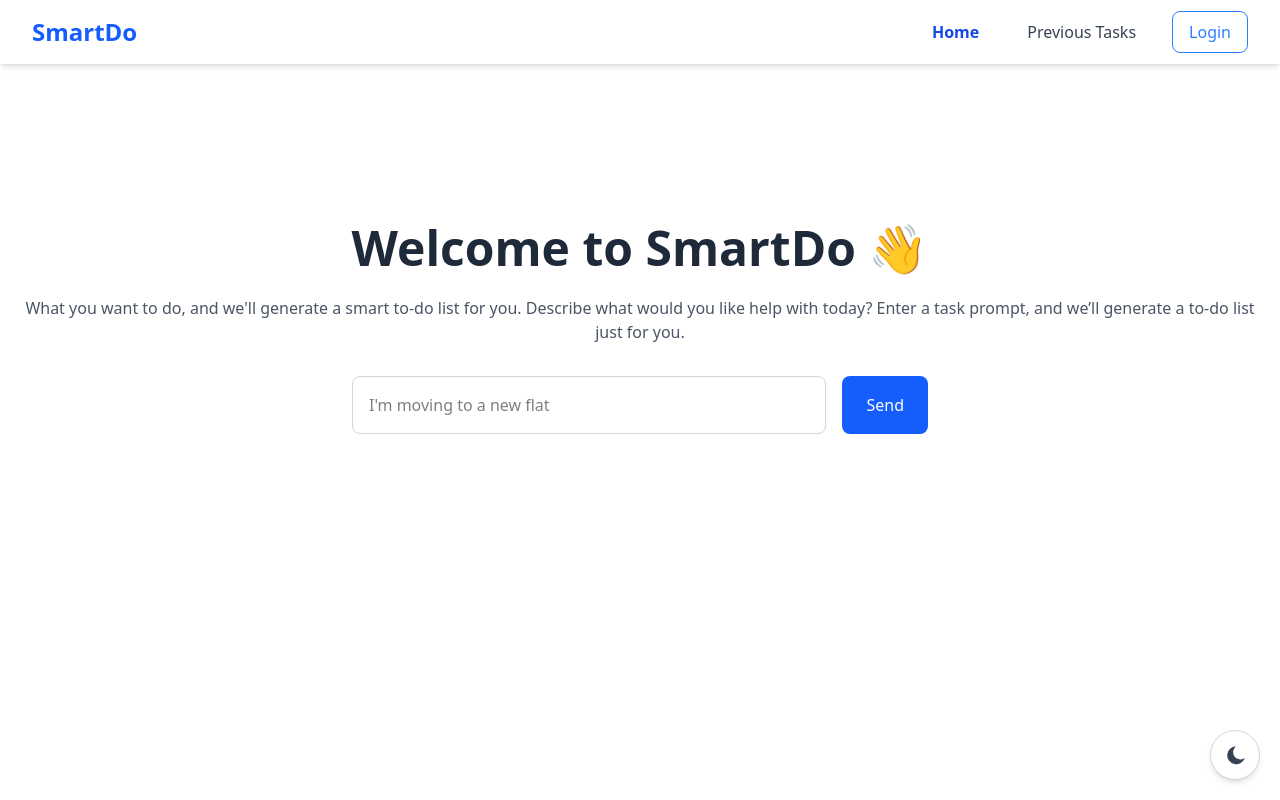
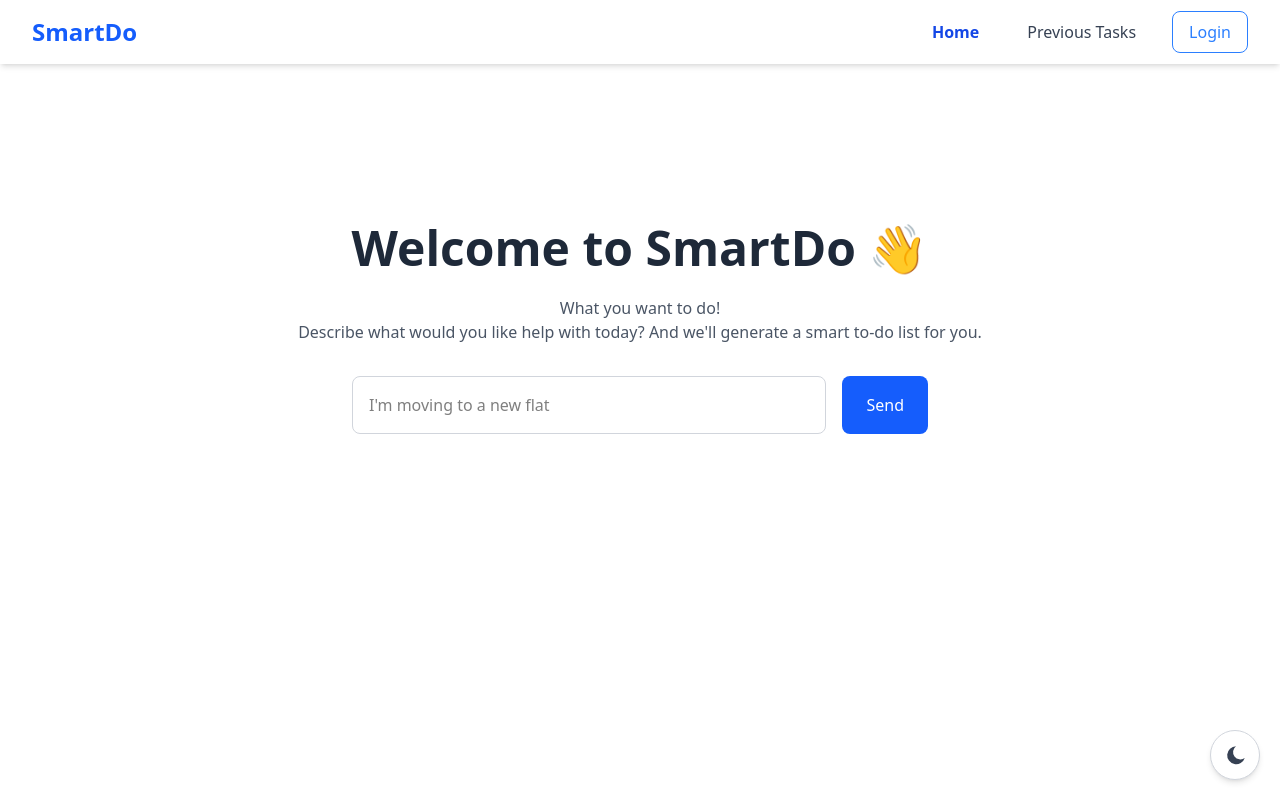
Before and after one commit to soynerd/smartdo, a React (Vite) app: page / in a window 1280 px wide. Built offline with nearby package versions, Linux system fonts and the light colour scheme; no server answers.

Commit message:
fixed delete button

```diff
--- a/src/components/HomePage.jsx
+++ b/src/components/HomePage.jsx
@@ -47,9 +47,8 @@ export default function Home({toggleLoading}) {
         Welcome to SmartDo 👋
       </h1>
       <p className="mb-8 text-gray-600 dark:text-gray-300">
-        What you want to do, and we'll generate a smart to-do list for you.
-        Describe what would you like help with today? Enter a task prompt, and
-        we’ll generate a to-do list just for you.
+        What you want to do! <br />
+        Describe what would you like help with today? And we'll generate a smart to-do list for you.
       </p>
       <div className="flex flex-col sm:flex-row gap-4 w-full max-w-xl">
         <input
--- a/src/pages/PreviousTasks.jsx
+++ b/src/pages/PreviousTasks.jsx
@@ -3,6 +3,7 @@ import { ArrowUpRight, Trash2 } from "lucide-react";
 import auth from "../config/config";
 import { useNavigate } from "react-router-dom";
 import fetchData from "../api/fetchUserTasks";
+import deleteTask from "../api/deleteTask";
 export default function TaskList() {
   const [tasks, setTasks] = useState(JSON.parse(localStorage.getItem(auth.local_Storage.userTasksStorageKey)) || []);
   const [searchTerm, setSearchTerm] = useState("");
@@ -12,7 +13,7 @@ export default function TaskList() {
   useEffect(() => {
     async function fetch() {
       const temp = await fetchData()
-      setTasks(temp);
+      setTasks(temp || []);
     }
     fetch();
 
@@ -36,7 +37,10 @@ export default function TaskList() {
   }
 
   const deleteTaskfromDb= (id)=>{
-    console.log("delete button")
+    deleteTask(id);
+    const updatedTasks = tasks.filter((task) => task.id !== id);
+    setTasks(updatedTasks);
+    localStorage.setItem(auth.local_Storage.userTasksStorageKey, JSON.stringify(updatedTasks));
   }
 
   return (
@@ -69,8 +73,8 @@ export default function TaskList() {
               {task.task_heading}
             </h2>
             <div className="flex flex-row gap-4 justify-center items-center ml-4">
-              <ArrowUpRight className="text-green-500 w-8 h-8" onClick={()=>openTask(task.id)} />
-              <Trash2 className="text-red-500"  onClick={()=>deleteTaskfromDb(task.id)} />
+              <ArrowUpRight className="text-green-500 w-8 h-8 cursor-pointer" onClick={()=>openTask(task.id)} />
+              <Trash2 className="text-red-500 cursor-pointer"  onClick={()=>deleteTaskfromDb(task.id)} />
             </div>
 
           </div>
```
